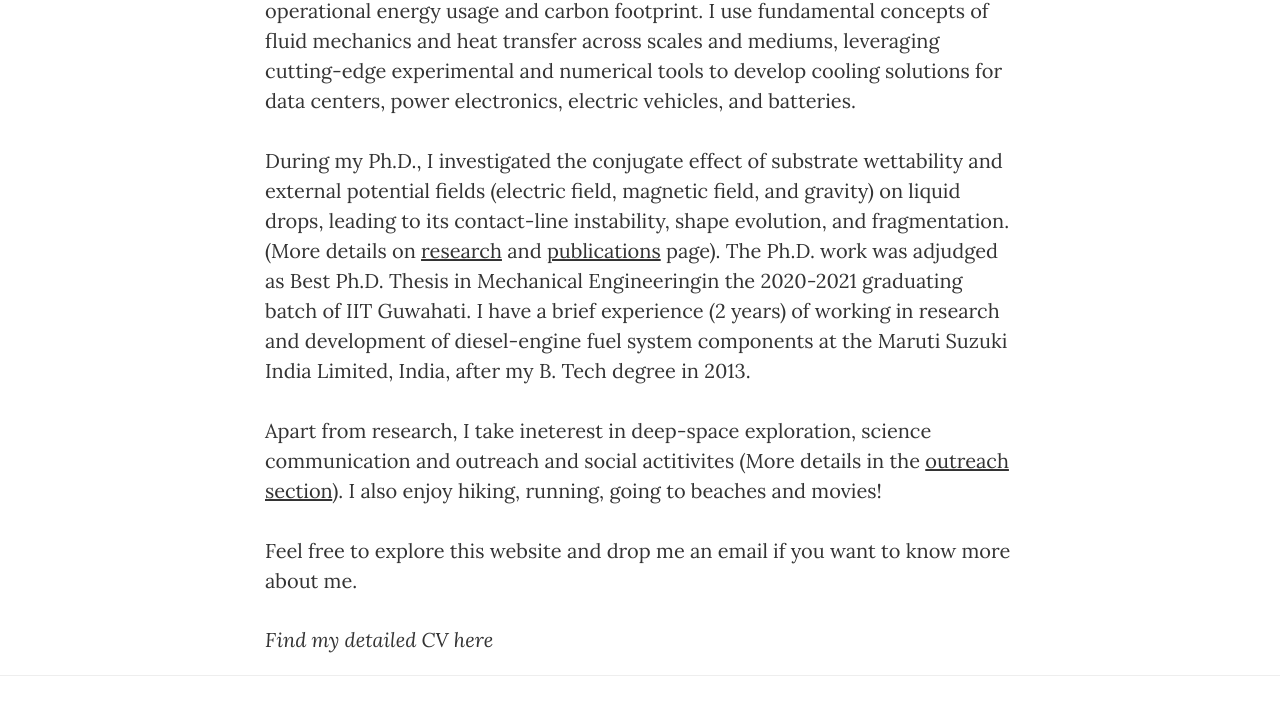
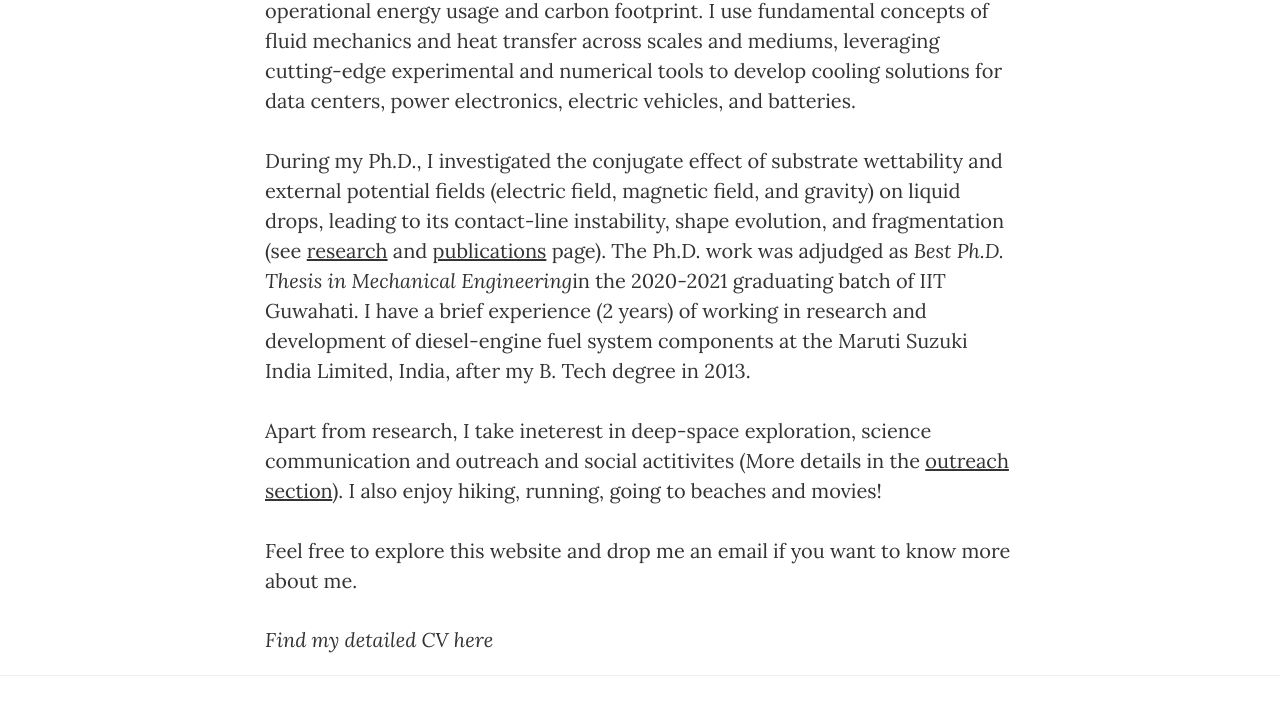
Before and after one commit to bhaskarjyoti-sarma/bhaskarjyoti-sarma.github.io, a website: page index.html in a window 1280 px wide. Shown: the part 1130-1854 px from the top of the page. Drawn offline with nearby package versions, Linux system fonts and the light colour scheme; files whose address does not match are found by name.

Commit message:
Update index.html

```diff
--- a/index.html
+++ b/index.html
@@ -123,7 +123,7 @@
             <div class="col-lg-8 col-lg-offset-2 col-md-10 col-md-offset-1">
 
                <p>I am developing next-generation thermal management technologies that enable efficient heat dissipation from power-hungry electronic sources while reducing operational energy usage and carbon footprint. I use fundamental concepts of fluid mechanics and heat transfer across scales and mediums, leveraging cutting-edge experimental and numerical tools to develop cooling solutions for data centers, power electronics, electric vehicles, and batteries.</p>
-                <p>During my Ph.D., I investigated the conjugate effect of substrate wettability and external potential fields (electric field, magnetic field, and gravity) on liquid drops, leading to its contact-line instability, shape evolution, and fragmentation. (More details on <a href="research.html">research</a> and <a href="publications.html">publications</a> page). The Ph.D. work was adjudged as <em></em>Best Ph.D. Thesis in Mechanical Engineering</em>in the 2020-2021 graduating batch of IIT Guwahati. I have a brief experience (2 years) of working in research and development of diesel-engine fuel system components at the Maruti Suzuki India Limited, India, after my B. Tech degree in 2013.</p>
+                <p>During my Ph.D., I investigated the conjugate effect of substrate wettability and external potential fields (electric field, magnetic field, and gravity) on liquid drops, leading to its contact-line instability, shape evolution, and fragmentation (see <a href="research.html">research</a> and <a href="publications.html">publications</a> page). The Ph.D. work was adjudged as <em>Best Ph.D. Thesis in Mechanical Engineering</em>in the 2020-2021 graduating batch of IIT Guwahati. I have a brief experience (2 years) of working in research and development of diesel-engine fuel system components at the Maruti Suzuki India Limited, India, after my B. Tech degree in 2013.</p>
                 <p>Apart from research, I take ineterest in deep-space exploration, science communication and outreach and social actitivites (More details in the <a href="awards_activities.html">outreach section</a>). I also enjoy hiking, running, going to beaches and movies!</p>
 		<p>Feel free to explore this website and drop me an email if you want to know more about me.</p>
                 <em><a href="Complete_Resume_bhaskarjyoti_sarma_.pdf">Find my detailed CV here</a></em>
```
